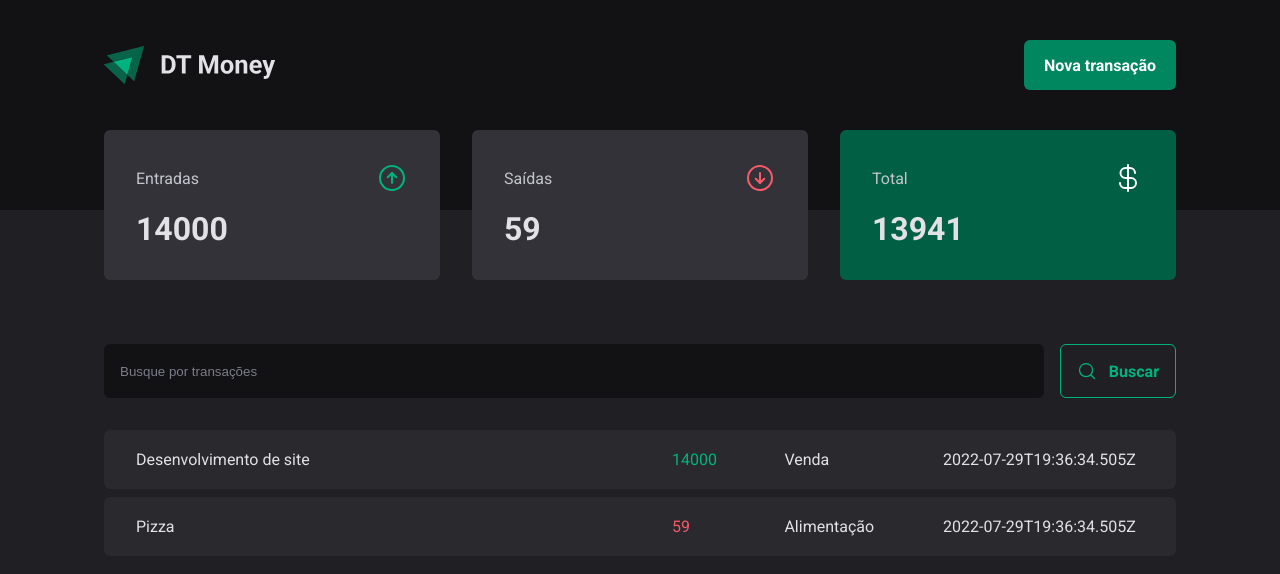
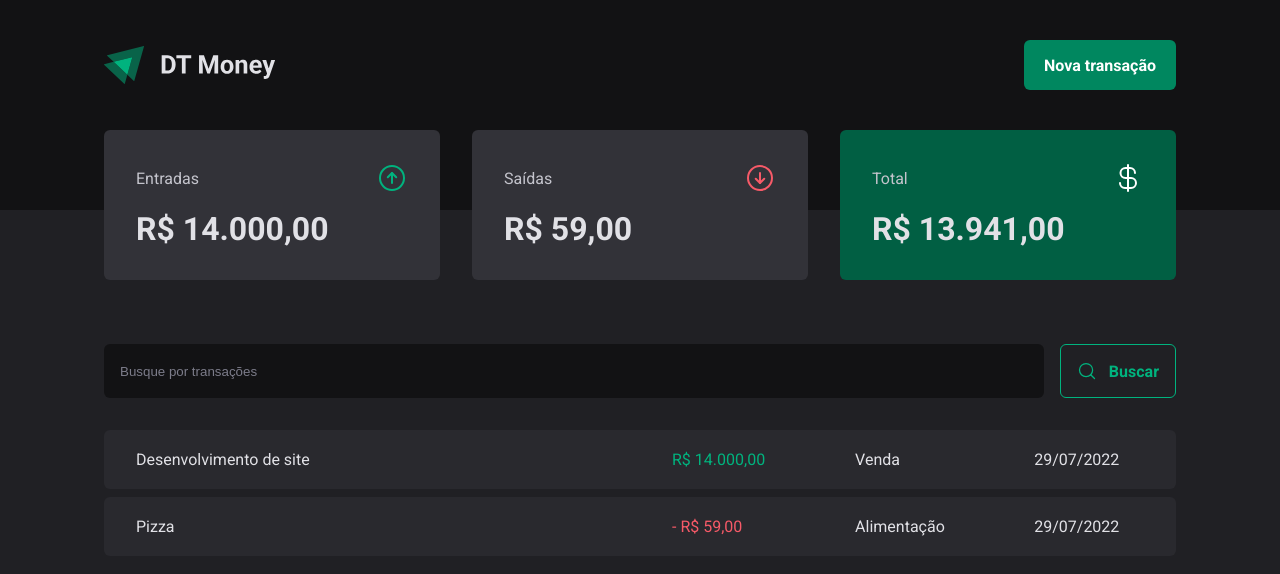
Before and after one commit to KaikySantos/dtmoney2.0, a React (Vite) app: page / in a window 1280 px wide. Shown: the top 574 px of the page. Built offline with nearby package versions, Linux system fonts and the light colour scheme; data requests are answered from the project's data file.

Commit message:
feat: formatter

```diff
--- a/src/components/Summary/index.tsx
+++ b/src/components/Summary/index.tsx
@@ -2,6 +2,7 @@
 import { ArrowCircleUp, ArrowCircleDown, CurrencyDollar } from "phosphor-react";
 import { useContext } from "react";
 import { TransactionsContext } from "../../contexts/TransactionsContext";
+import { priceFormatter } from "../../utils/formatter";
 
 export function Summary() {
   const { transactions } = useContext(TransactionsContext)
@@ -32,7 +33,7 @@
           <ArrowCircleUp size={32} color="#00b37e" />
         </header>
 
-        <strong>{summary.income}</strong>
+        <strong>{priceFormatter.format(summary.income)}</strong>
       </SummaryCard>
 
       <SummaryCard>
@@ -41,7 +42,7 @@
           <ArrowCircleDown size={32} color="#f75a68" />
         </header>
 
-        <strong>{summary.outcome}</strong>
+        <strong>{priceFormatter.format(summary.outcome)}</strong>
       </SummaryCard>
 
       <SummaryCard variant="green">
@@ -50,7 +51,7 @@
           <CurrencyDollar size={32} color="#fff" />
         </header>
 
-        <strong>{summary.total}</strong>
+        <strong>{priceFormatter.format(summary.total)}</strong>
       </SummaryCard>
     </SummaryContainer>
   )
--- a/src/pages/Transactions/index.tsx
+++ b/src/pages/Transactions/index.tsx
@@ -2,6 +2,7 @@
 import { Header } from "../../components/Header";
 import { Summary } from "../../components/Summary";
 import { TransactionsContext } from "../../contexts/TransactionsContext";
+import { dateFormatter, priceFormatter } from "../../utils/formatter";
 import { SearchForm } from "./components/SearchForm";
 import { PriceHighLight, TransactionsContainer, TransactionsTable } from "./styles";
 
@@ -23,11 +24,12 @@
                 <td width="50%">{transaction.description}</td>
                 <td>
                   <PriceHighLight variant={transaction.type}>
-                    {transaction.price}
+                    {transaction.type === 'outcome' && '- '}
+                    {priceFormatter.format(transaction.price)}
                   </PriceHighLight>
                 </td>
                 <td>{transaction.category}</td>
-                <td>{transaction.createdAt}</td>
+                <td>{dateFormatter.format(new Date(transaction.createdAt))}</td>
               </tr>
             ))}
           </tbody>
--- /dev/null
+++ b/src/utils/formatter.ts
@@ -0,0 +1,6 @@
+export const dateFormatter = new Intl.DateTimeFormat('pt-BR');
+
+export const priceFormatter = new Intl.NumberFormat('pt-BR', {
+  style: 'currency',
+  currency: 'BRL',
+})
```
